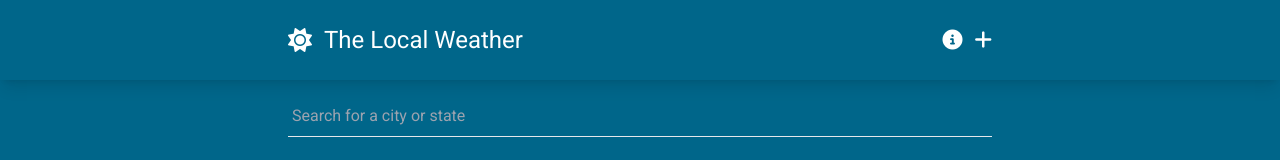
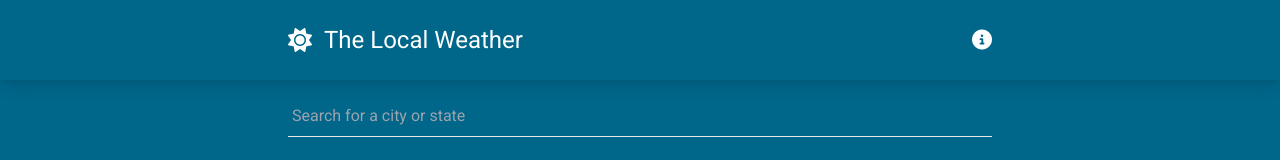
Before and after one commit to AnwarKXC/Vue-weather-app, a Vue app: page / in a window 1280 px wide. Shown: the top 160 px of the page. Built offline with nearby package versions, Linux system fonts and the light colour scheme.

Commit message:
fix + button

```diff
--- a/src/components/SiteNavigation.vue
+++ b/src/components/SiteNavigation.vue
@@ -18,7 +18,7 @@
         <i
           class="fa-solid fa-plus text-xl hover:text-weather-secondary duration-150 cursor-pointer"
           @click="addCity"
-          v-if="route.query"
+          v-if="route.query.preview"
 
         ></i>
       </div>
```
